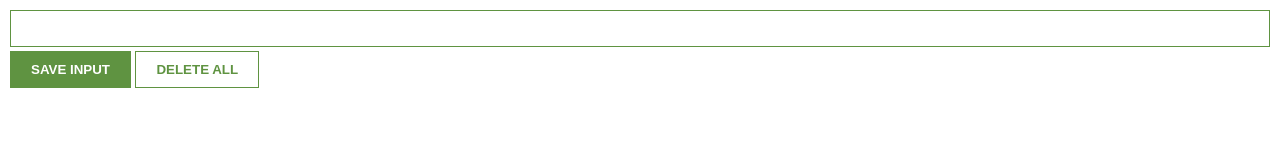
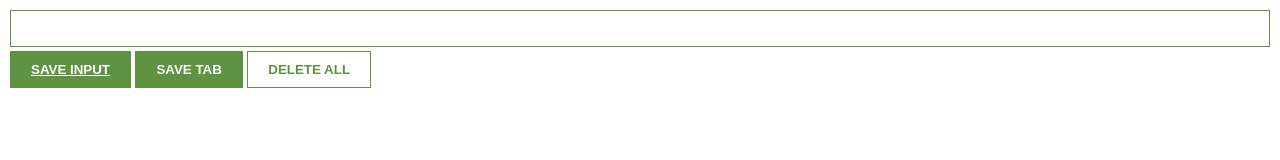
Before and after one commit to zoemlt/chromeextension, a browser extension: page index.html in a window 1280 px wide. In both pictures the pointer is over the button "SAVE INPUT". Drawn offline with Linux system fonts and the light colour scheme.

Commit message:
Create get url button

```diff
--- a/index.html
+++ b/index.html
@@ -10,6 +10,7 @@
 <body>
     <input type="text" id="input-el">
     <button id="input-btn">SAVE INPUT</button>
+    <button id="tab-btn">SAVE TAB</button>
     <button id="delete-btn">DELETE ALL</button>
     <ul id="ul-el"></ul>
     <script src="index.js"></script>
--- a/index.js
+++ b/index.js
@@ -20,8 +20,8 @@ function render(leads) {
                 </a>
             </li>
             `
-}
-ulEl.innerHTML = listItems;
+        }
+    ulEl.innerHTML = listItems;
 }
 
 inputBtn.addEventListener("click", function() {
--- a/style.css
+++ b/style.css
@@ -23,6 +23,10 @@ button {
     font-weight: bold;
 }
 
+button:hover {
+    text-decoration: underline;
+}
+
 #delete-btn {
     color: #5f9341;
     background-color: white;
```
